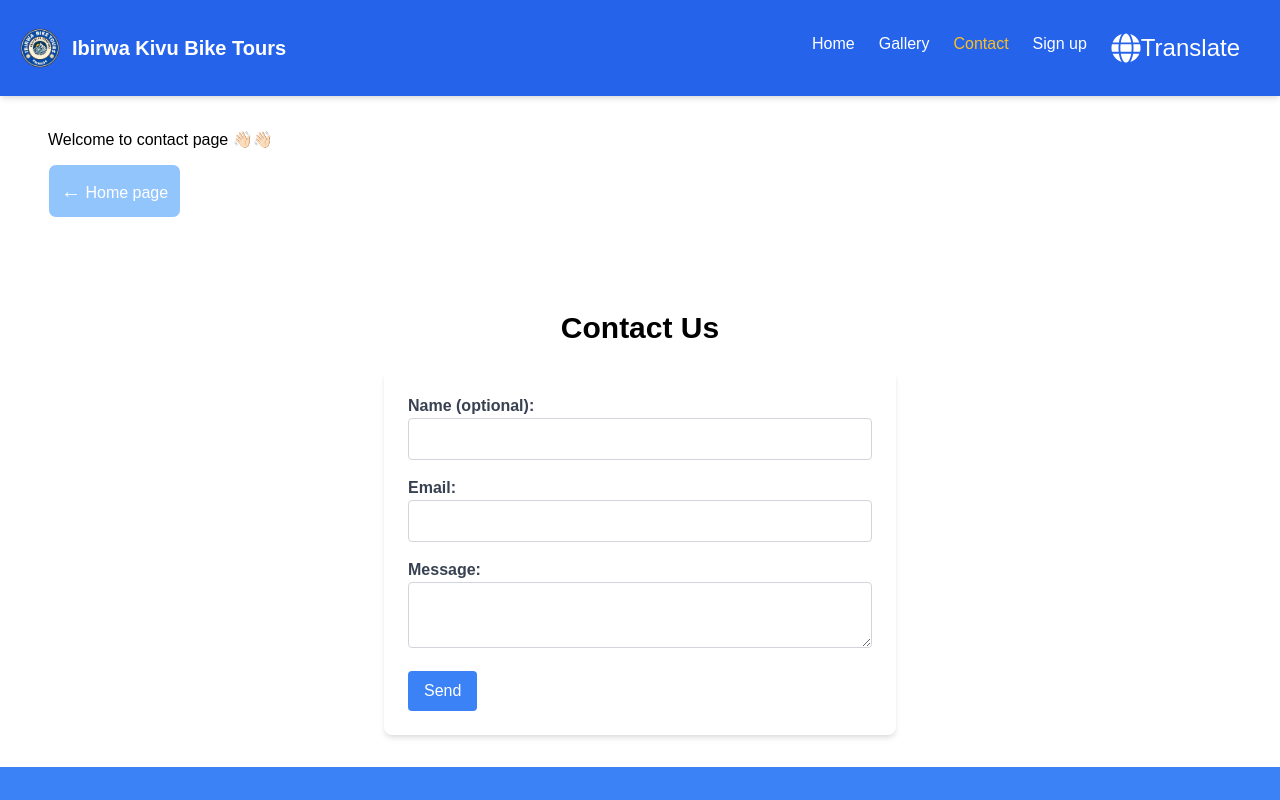
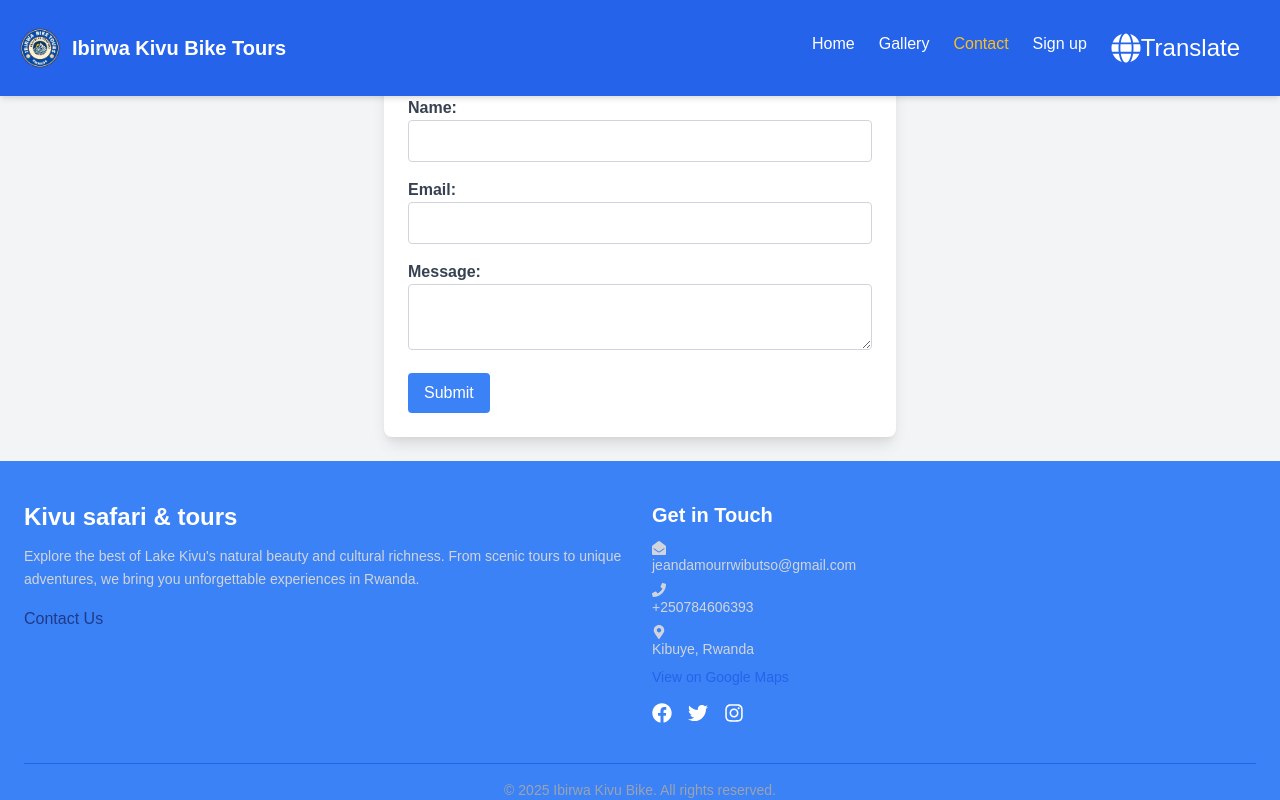
Before and after one commit to habyarimanacaleb/kivu-react-app, a React (Create React App) app: page /contact in a window 1280 px wide. Shown: the top 800 px of the page. Built offline with nearby package versions, Linux system fonts and the light colour scheme.

Commit message:
update my build folder

```diff
--- a/src/components/CreateAccount.jsx
+++ b/src/components/CreateAccount.jsx
@@ -69,7 +69,7 @@ export const CreateAccount = ({ onSwitchToSignIn }) => {
               htmlFor="fullName"
               className="block text-sm font-medium text-gray-700"
             >
-              Full Name
+              User Name
             </label>
             <input
               type="text"
--- a/src/components/Navbar.jsx
+++ b/src/components/Navbar.jsx
@@ -96,8 +96,6 @@ export const Navbar = () => {
           </ul>
         </div>
       </nav>
-
-      <div className="pt-20"></div>
     </>
   );
 };
--- a/src/pages/Contacts.js
+++ b/src/pages/Contacts.js
@@ -1,32 +1,71 @@
 // src/pages/Contacts.js
-import React from "react";
+import React, { useState } from "react";
 import { useNavigate } from "react-router-dom";
 
 const Contacts = () => {
   const navigate = useNavigate();
+  const [formData, setFormData] = useState({
+    name: "",
+    email: "",
+    message: "",
+  });
+  const [responseMessage, setResponseMessage] = useState("");
+  const [responseClass, setResponseClass] = useState("hidden");
+
+  const handleChange = (e) => {
+    setFormData({ ...formData, [e.target.name]: e.target.value });
+  };
+
+  const handleSubmit = async (e) => {
+    e.preventDefault();
+
+    try {
+      const response = await fetch(
+        "https://kivu-back-end.onrender.com/api/contact",
+        {
+          method: "POST",
+          body: JSON.stringify(formData),
+          headers: {
+            "Content-Type": "application/json",
+          },
+        }
+      );
+
+      const result = await response.json();
+
+      if (response.ok) {
+        setResponseMessage("Contact information submitted successfully!");
+        setResponseClass("text-green-600 font-bold");
+        setFormData({ name: "", email: "", message: "" });
+        navigate("/");
+      } else {
+        setResponseMessage("Error: " + result.message);
+        setResponseClass("text-red-600 font-bold");
+      }
+    } catch (err) {
+      setResponseMessage("Error: Failed to submit data");
+      setResponseClass("text-red-600 font-bold");
+      console.error("Error:", err);
+    }
+  };
+
   return (
-    <div className="">
-      <div className="p-12">
-        <h1>Welcome to contact page 👋🏻👋🏻</h1>
-        <button
-          onClick={() => navigate("/")}
-          className="p-3 my-3 border rounded-lg bg-blue-300 text-white"
-        >
-          <span className="text-xl">←</span> Home page
-        </button>
-      </div>
-      <section id="contactus" className="contact-us my-8">
-        <h1 className="text-3xl font-bold text-center">Contact Us</h1>
-        <form className="bg-white p-6 rounded-lg shadow-md max-w-lg mx-auto mt-6">
+    <div className="bg-gray-100 p-6">
+      <div className="max-w-lg mx-auto bg-white p-6 rounded-lg shadow-lg">
+        <h1 className="text-2xl font-bold mb-4">Contact Us</h1>
+        <form id="contactForm" onSubmit={handleSubmit}>
           <div className="mb-4">
             <label htmlFor="name" className="block text-gray-700 font-bold">
-              Name (optional):
+              Name:
             </label>
             <input
               type="text"
+              name="name"
               id="name"
-              name="name"
+              value={formData.name}
+              onChange={handleChange}
               className="w-full border border-gray-300 p-2 rounded"
+              required
             />
           </div>
           <div className="mb-4">
@@ -35,8 +74,10 @@ const Contacts = () => {
             </label>
             <input
               type="email"
+              name="email"
               id="email"
-              name="email"
+              value={formData.email}
+              onChange={handleChange}
               className="w-full border border-gray-300 p-2 rounded"
               required
             />
@@ -46,8 +87,10 @@ const Contacts = () => {
               Message:
             </label>
             <textarea
+              name="message"
               id="message"
-              name="message"
+              value={formData.message}
+              onChange={handleChange}
               className="w-full border border-gray-300 p-2 rounded"
               required
             ></textarea>
@@ -56,10 +99,13 @@ const Contacts = () => {
             type="submit"
             className="bg-blue-500 text-white px-4 py-2 rounded hover:bg-blue-600"
           >
-            Send
+            Submit
           </button>
         </form>
-      </section>
+        <p id="responseMessage" className={`mt-4 ${responseClass}`}>
+          {responseMessage}
+        </p>
+      </div>
     </div>
   );
 };
```
